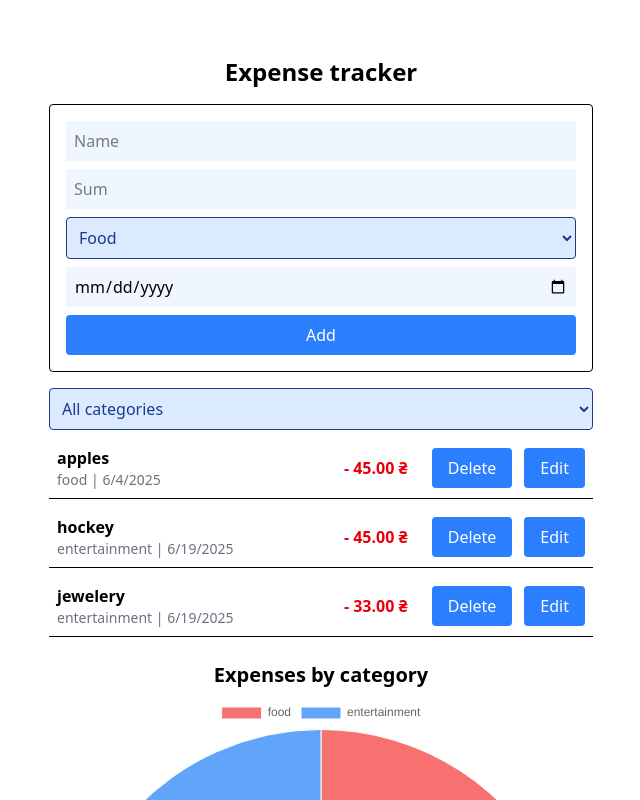
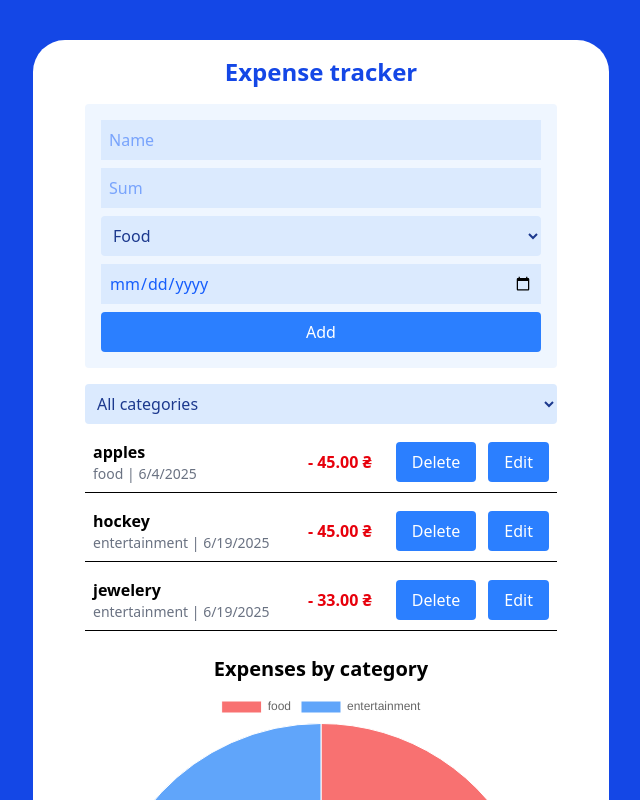
Before and after one commit to valtykhoniuk/expense-tracker, a React (Vite) app: page / in a window 1280 px wide. Shown: the top 800 px of the page, without its empty margins (319-959 px from the left). Built offline with nearby package versions, Linux system fonts and the light colour scheme; data requests are answered from the project's data file.

Commit message:
added css

```diff
--- a/src/UI/Input.tsx
+++ b/src/UI/Input.tsx
@@ -24,7 +24,7 @@ const Input = ({
       required={required}
       className={`block w-full
         mb-2 p-2 border-0
-        bg-blue-50 ${className}`}
+        bg-blue-100 text-blue-600 ${className}`}
     />
   );
 };
--- a/src/UI/Select.tsx
+++ b/src/UI/Select.tsx
@@ -15,7 +15,7 @@ const Select = ({ value, onChange, options, className = "" }: Props) => {
     <select
       value={value}
       onChange={(e) => onChange(e.target.value)}
-      className={`block w-full mb-2 p-2 border rounded
+      className={`block w-full mb-2 p-2 border-0 rounded
          bg-blue-100 text-blue-900  ${className}`}
     >
       {options.map((option) => (
--- a/src/components/ExpenseForm.tsx
+++ b/src/components/ExpenseForm.tsx
@@ -60,7 +60,10 @@ const ExpenseForm = ({ onAdd, onUpdate, editingExpense }: Props) => {
   };
 
   return (
-    <form onSubmit={handleSubmit} className="p-4 border rounded mb-4">
+    <form
+      onSubmit={handleSubmit}
+      className="p-4 border-0 bg-blue-50 rounded mb-4"
+    >
       <Input
         type="text"
         placeholder="Name"
--- a/src/views/App.tsx
+++ b/src/views/App.tsx
@@ -79,8 +79,11 @@ function App() {
   };
 
   return (
-    <div className="max-w-xl mx-auto mt-10 p-4">
-      <h1 className="text-2xl font-bold mb-4 text-center">Expense tracker</h1>
+    <div className="bg-blue-700 py-10">
+      <div className="max-w-xl mx-auto p-4 bg-white rounded-4xl px-13">
+        <h1 className="text-2xl font-bold mb-4 text-center text-blue-700">
+          Expense tracker
+        </h1>
         {loading && <h1>Please, wait ^^</h1>}
         <ExpenseForm
           onAdd={handleAddExpense}
@@ -94,6 +97,7 @@ function App() {
         />
         <ExpenseChart expenses={expenses} />
       </div>
+    </div>
   );
 }
 
```
Lines whose indentation alone changed are shown as unchanged.
